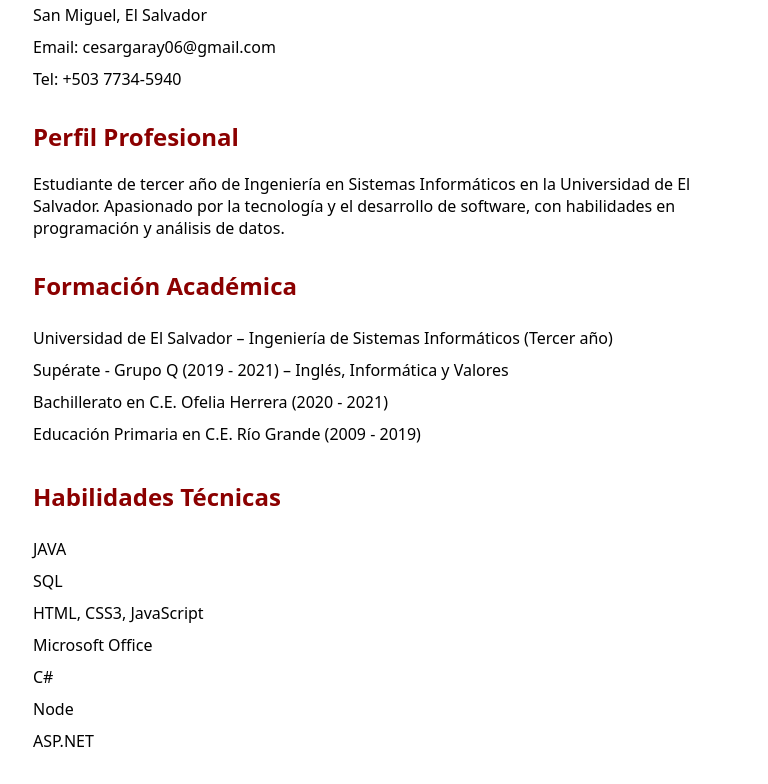
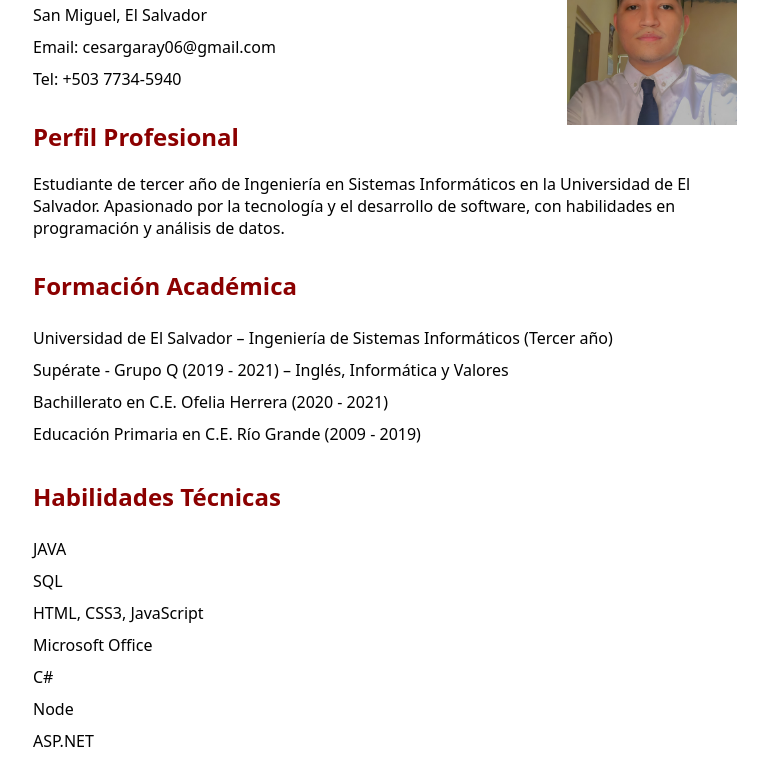
Before and after one commit to CesarG503/Herramientas_De_Productividad, a plain HTML site: page semana 1/practica 1/curriculum-v.html in a window 1280 px wide. Shown: the part 107-891 px from the top of the page, without its empty margins (255-1023 px from the left). Drawn offline with Linux system fonts and the light colour scheme.

Commit message:
curriculum img

```diff
--- a/semana 1/practica 1/curriculum-v.html
+++ b/semana 1/practica 1/curriculum-v.html
@@ -39,12 +39,18 @@
         ul li {
             padding: 5px 0;
         }
+        img{
+            width: 170px;
+            height: auto;
+            float: right;
+        }
     </style>
 </head>
 <body>
 <div class="container">
 
     <header>
+        <img src="cesar.jpg" alt="">
         <h1>César Alexander Garay Ortez</h1>
         <p>San Miguel, El Salvador</p>
         <p>Email: cesargaray06@gmail.com</p>
```
Also changed, not shown: semana 1/practica 1/cesar.jpg (added).
